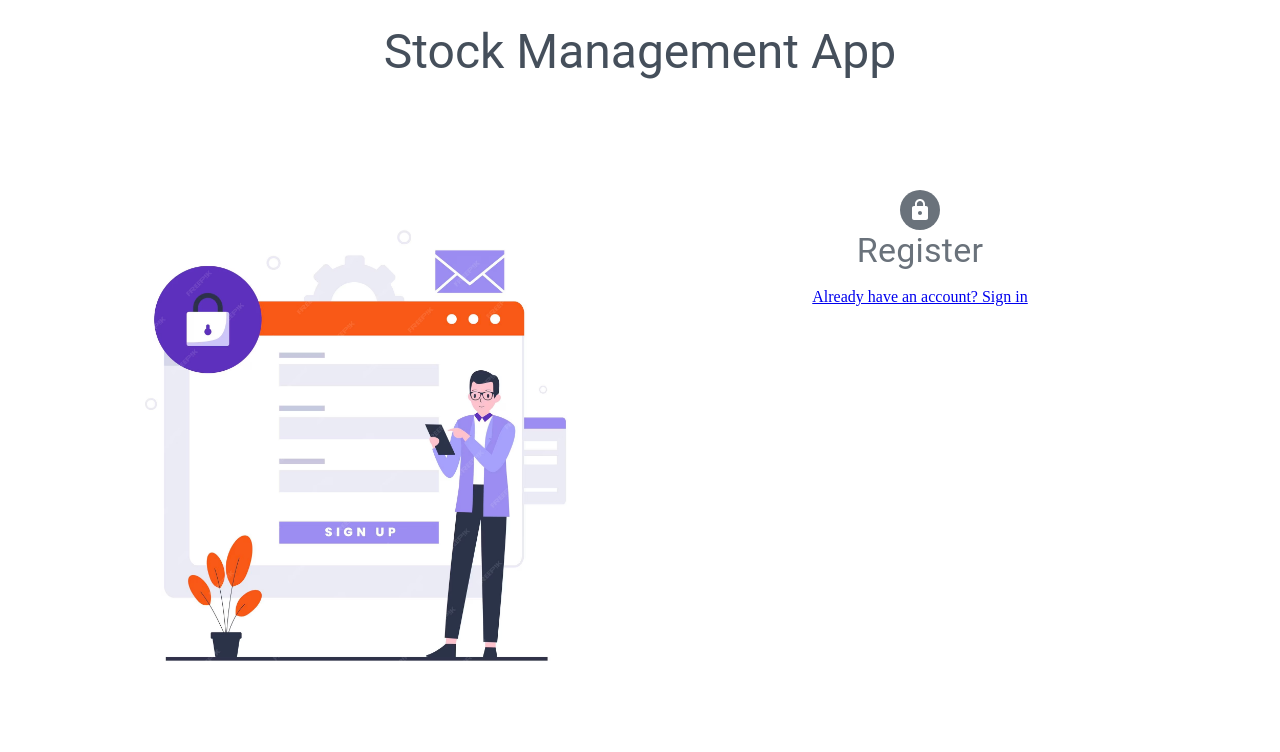
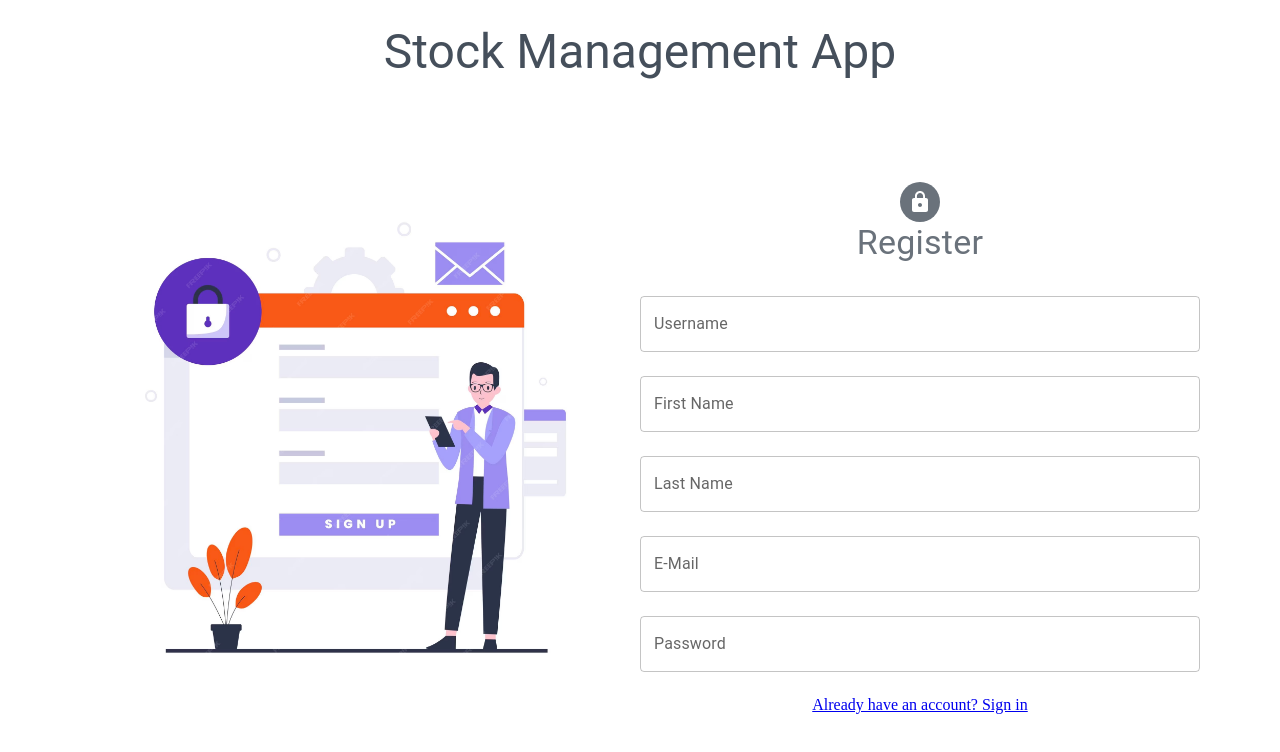
Before and after one commit to UYSALCORP/stock-management-app, a React (Vite) app: page /register in a window 1280 px wide. Shown: the top 752 px of the page. Built offline with nearby package versions, Linux system fonts and the light colour scheme.

Commit message:
add formik

```diff
--- a/src/pages/Register.jsx
+++ b/src/pages/Register.jsx
@@ -5,9 +5,10 @@
 import image from "../assets/regi.avif";
 import Grid from "@mui/material/Grid";
 import { Link } from "react-router-dom";
-import { Box } from "@mui/material";
+import { Box, TextField } from "@mui/material";
 import AuthHeader from "../components/AuthHeader";
 import AuthImage from "../components/AuthImage";
+import { Formik } from "formik";
 
 const Register = () => {
   return (
@@ -43,13 +44,99 @@
           >
             Register
           </Typography>
-
-          <Box sx={{ textAlign: "center", mt: 2, color:"secondary.main" }}>
+          {/* //! Formik yapısı */}
+          <Formik
+            initialValues={{
+              username: "",
+              firstName: "",
+              lastName: "",
+              email: "",
+              password: "",
+            }}
+            validate={{}}
+            onSubmit={{}}
+          >
+            {({
+              values,
+              errors,
+              touched,
+              handleChange,
+              handleBlur,
+              handleSubmit,
+              isSubmitting,
+              /* and other goodies */
+            }) => (<form action="">
+              <TextField
+                name="username"
+                label="Username"
+                variant="outlined"
+                fullWidth
+                value={values.username}
+                onChange={handleChange}
+                helperText={touched.username && errors.username} //validationda verdiğimiz kalıba uymazsa rengi errora çevirmesi için error attribute ı benden false/true degeri bekliyor ondan dolayı daha sağlıklı olması için boolean deger döndürüyoruz.
+                // touched da kullanıcının inputa tıklayıp tıklamadığını yakalıyor
+                error={touched.username && errors.username}
+                onBlur={handleBlur} // kullanıcının input alanından ayrıldığını yaklayan event
+                margin="normal"
+              />
+              <TextField
+                name="firstName"
+                label="First Name"
+                variant="outlined"
+                fullWidth
+                value={values.firstName}
+                onChange={handleChange}
+                helperText={touched.firstName && errors.firstName}
+                error={touched.firstName && errors.firstName}
+                onBlur={handleBlur}
+                margin="normal"
+              />
+              <TextField
+                name="lastName"
+                label="Last Name"
+                variant="outlined"
+                fullWidth
+                value={values.lastName}
+                onChange={handleChange}
+                helperText={touched.lastName && errors.lastName}
+                error={touched.lastName && errors.lastName}
+                onBlur={handleBlur}
+                margin="normal"
+              />
+              <TextField
+                name="email"
+                label="E-Mail"
+                variant="outlined"
+                fullWidth
+                value={values.email}
+                onChange={handleChange}
+                helperText={touched.email && errors.email}
+                error={touched.email && errors.email}
+                onBlur={handleBlur}
+                margin="normal"
+                type="email"
+              />
+              <TextField
+                name="password"
+                label="Password"
+                variant="outlined"
+                fullWidth
+                value={values.password}
+                onChange={handleChange}
+                helperText={touched.password && errors.password}
+                error={touched.password && errors.password}
+                onBlur={handleBlur}
+                margin="normal"
+                type="password"
+              />
+            </form>)}
+          </Formik>
+          <Box sx={{ textAlign: "center", mt: 2, color: "secondary.main" }}>
             <Link to="/">Already have an account? Sign in</Link>
           </Box>
         </Grid>
 
-    <AuthImage image={image} />
+        <AuthImage image={image} />
       </Grid>
     </Container>
   );
--- a/src/router/AppRouter.jsx
+++ b/src/router/AppRouter.jsx
@@ -10,7 +10,7 @@
     <Router>
       <Routes>
         <Route path="/" element={<Login />} />
-        <Route path="register" element={<Register />} />
+        <Route path="/register" element={<Register />} />
         <Route path="stock" element={<PrivateRouter />}>
           <Route path="" element={<Dashboard />} />
         </Route>
```
